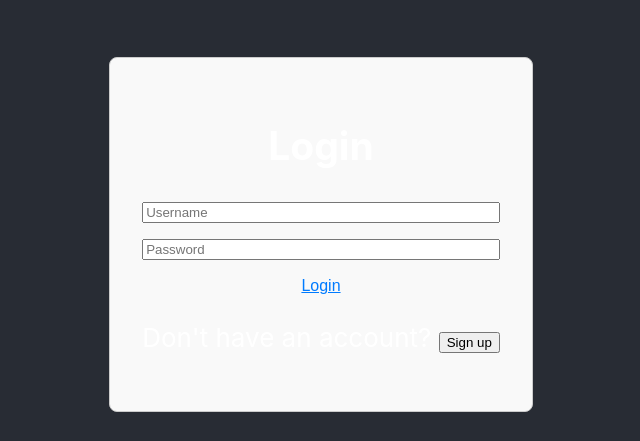
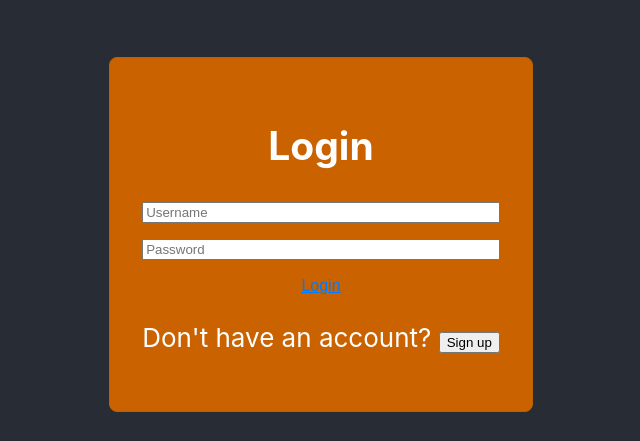
Before and after one commit to wsaronam/my-movie-app, a React (Create React App) app in the folder frontend/: page / in a window 1280 px wide. Shown: the part 378-819 px from the top of the page, without its empty margins (319-959 px from the left). Built offline with nearby package versions, Linux system fonts and the light colour scheme.

Commit message:
small updates
- trying to modularize the Header in the pages (probably going to not use this)
- changed some styling
- removed some messages

```diff
--- /dev/null
+++ b/frontend/src/components/Header.jsx
@@ -0,0 +1,17 @@
+import React from 'react';
+import logo from '../georgia-vagim-movie.jpg';
+import "../App.css";;
+
+const Header = () => {
+  return (
+    <div className="App">
+        <header className="App-header">
+        <img src={logo} className="App-logo" alt="logo" />
+        <p>My Movie App</p>
+    </header>
+    </div>
+
+  );
+};
+
+export default Header;
--- a/frontend/src/pages/AuthPage.jsx
+++ b/frontend/src/pages/AuthPage.jsx
@@ -1,10 +1,12 @@
 import React, { useState } from 'react';
+import { useNavigate } from 'react-router-dom';
 import axios from 'axios';
 
 import logo from '../georgia-vagim-movie.jpg';
+import Header from '../components/Header'
 import "./styles/AuthPage.css";
 
-import { useNavigate } from 'react-router-dom';
+
 
 
 const AuthPage = () => {
@@ -35,10 +37,7 @@ const AuthPage = () => {
         try {
             // console.log("Sending POST to:", `http://localhost:8080${endpoint}`);
             const res = await axios.post(`http://localhost:8080${endpoint}`, form);
-            setMessage(res.data);
-            console.log(res.data);  // delete later
             if (isLogin && res.data === "Login successful") {
-                alert("log in")
                 navigate('/home');
             }
         }
--- a/frontend/src/pages/styles/AuthPage.css
+++ b/frontend/src/pages/styles/AuthPage.css
@@ -2,9 +2,9 @@
   max-width: 400px;
   margin: 2rem auto;
   padding: 2rem;
-  border: 1px solid #ccc;
+  border: 1px solid #b96300;
   border-radius: 8px;
-  background: #f9f9f9;
+  background: #ca6200;
   text-align: center;
 }
 
```
